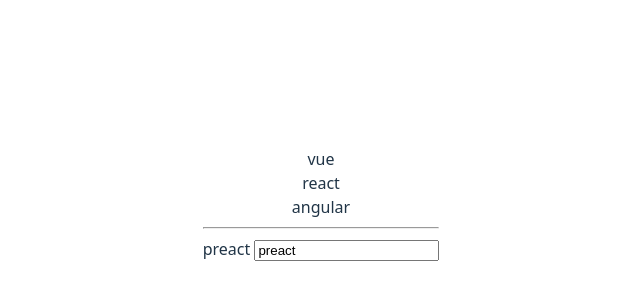
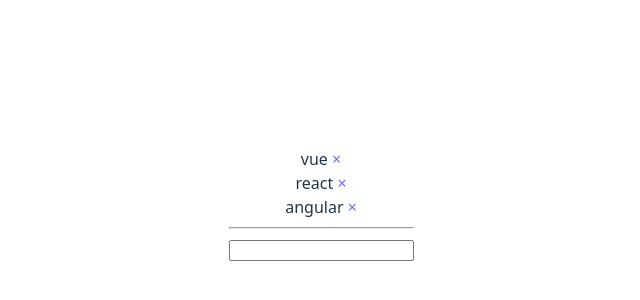
Before and after one commit to KhoaNgDev/project_demo, a Vue app: page / in a window 1280 px wide. Shown: the part 196-496 px from the top of the page, without its empty margins (319-959 px from the left). Built offline with nearby package versions, Linux system fonts and the light colour scheme.

Commit message:
Style and Class bindings

```diff
--- a/src/components/TagsInput.vue
+++ b/src/components/TagsInput.vue
@@ -1,12 +1,17 @@
 <template>
-  <div v-for="(tag, index) in tags" :key="index">{{ tag }}</div>
+  <div v-for="(tag, index) in tags" :key="index">
+    {{ tag }}
+    <a @click.prevent="removeTag(index)" href="#">&times;</a>
+  </div>
   <hr />
   {{ newTag }}
   <input
     type="text"
     v-model.trim="newTag"
-    @keydown.enter="tags.push(newTag)"
-    @keydown.tab.prevent="tags.push(newTag)"
+    @keydown.enter="addNewTag"
+    @keydown.delete="removeLastTag"
+    @keydown.tab.prevent="addNewTag"
+    :class="{ 'tag-exists': tags.includes(newTag) }"
   />
 </template>
 
@@ -14,7 +19,29 @@
 export default {
   data: () => ({
     tags: ["vue", "react", "angular"],
-    newTag: "preact",
+    newTag: "",
   }),
+  methods: {
+    addNewTag() {
+      if (this.newTag) {
+        this.tags.push(this.newTag);
+        this.newTag = "";
+      }
+    },
+    removeTag(index) {
+      this.tags.splice(index, 1);
+    },
+    removeLastTag() {
+      if (this.newTag.length === 0) {
+        this.removeTag(this.tags.length - 1);
+      }
+    },
+  },
 };
 </script>
+<style scoped>
+.tag-exists {
+  color: red;
+  text-decoration: line-through;
+}
+</style>
```
